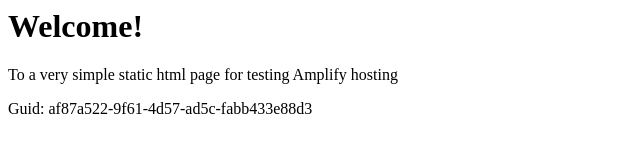
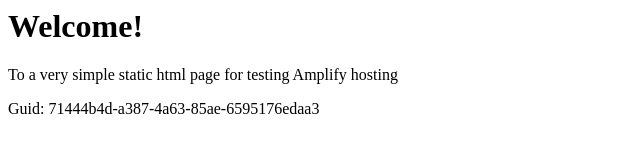
Before and after one commit to aws-aemilia-bah/Github-PR-Commit-Integration-Test-DoNotTouch-GitHubAutoBuildPushCanaryTest-v2-preprod-me-south-1, a website: page src/index.html in a window 1280 px wide. Shown: the full height of the page, 0-640 px from the left. Drawn offline with Linux system fonts and the light colour scheme.

Commit message:
commit from integ tests

```diff
--- a/src/index.html
+++ b/src/index.html
@@ -12,6 +12,6 @@
 <body>
     <h1>Welcome!</h1>
     <p>To a very simple static html page for testing Amplify hosting</p>
-    <p>Guid: af87a522-9f61-4d57-ad5c-fabb433e88d3</p></body>
+    <p>Guid: 71444b4d-a387-4a63-85ae-6595176edaa3</p></body>
 
 </html>
```
